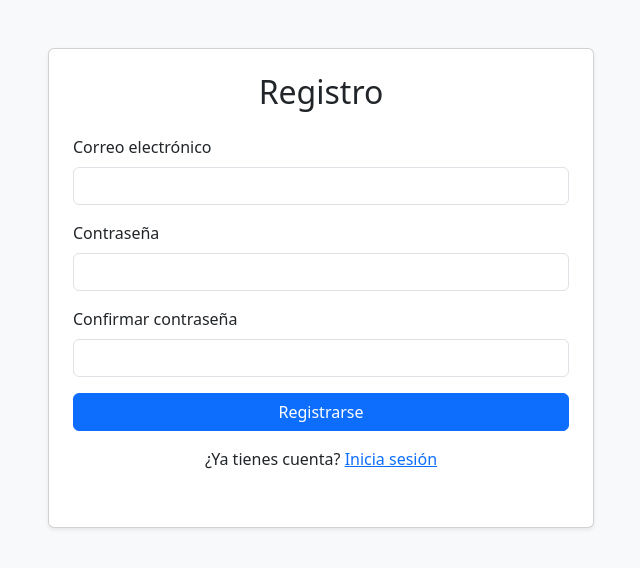
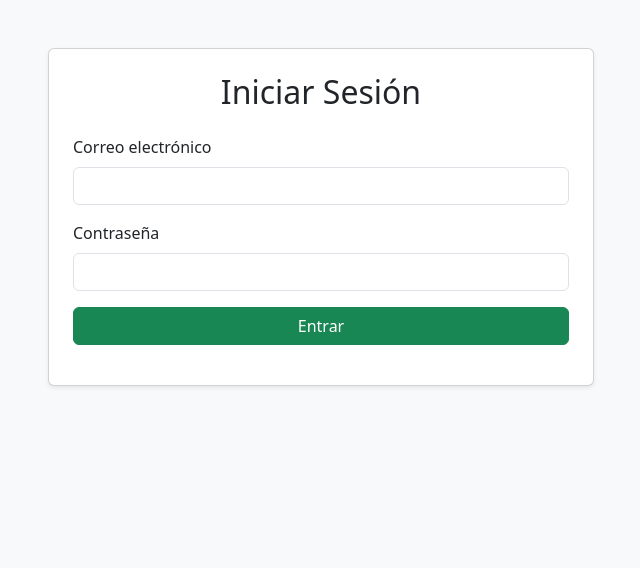
Before and after one commit to menhir20/wedare, a plain HTML site: page index.html in a window 1280 px wide. Both pictures are taken after a click on the link "Inicia sesión". Shown: the whole page, without its empty margins (319-959 px from the left). Drawn offline with nearby package versions, Linux system fonts and the light colour scheme.

Commit message:
Update index.html

```diff
--- a/index.html
+++ b/index.html
@@ -209,6 +209,11 @@
         console.error('Error cargando retos:', err);
       }
     }
+    document.getElementById('goToLogin').addEventListener('click', (e) => {
+  e.preventDefault();
+  registerSection.classList.add('hidden');
+  loginSection.classList.remove('hidden');
+});
   </script>
 </body>
 </html>
```
